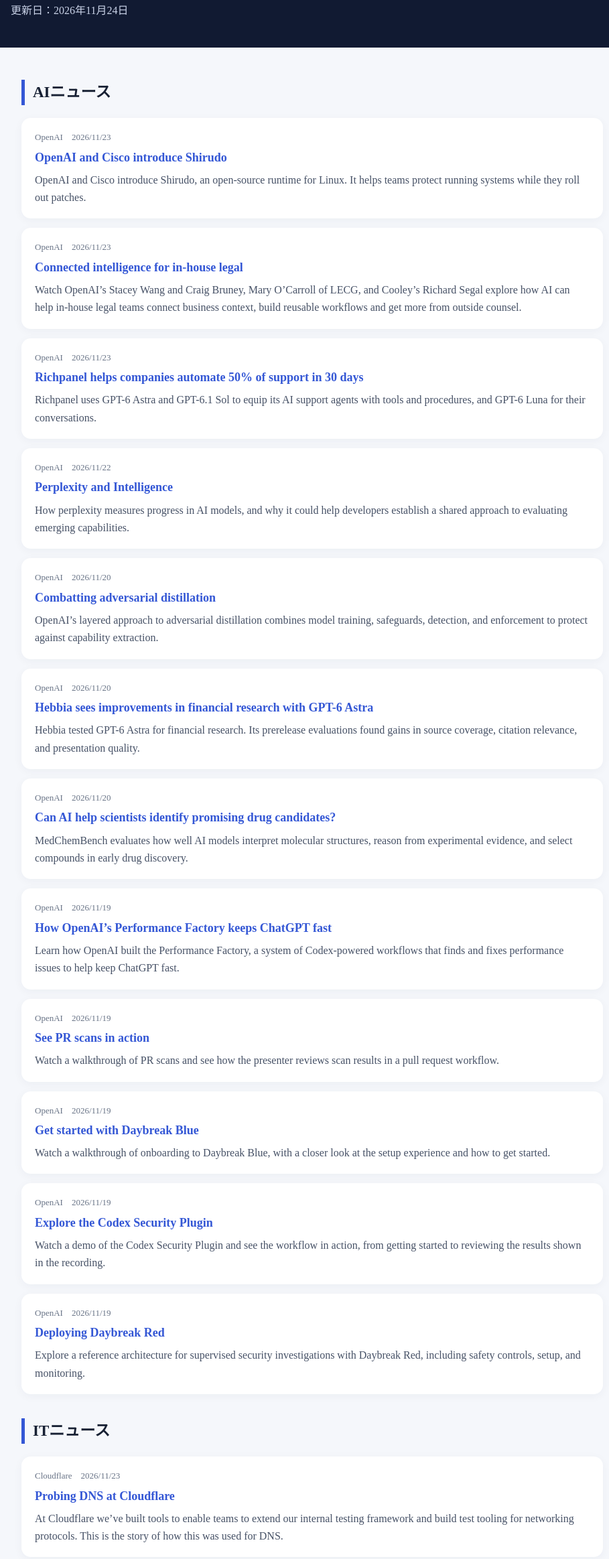
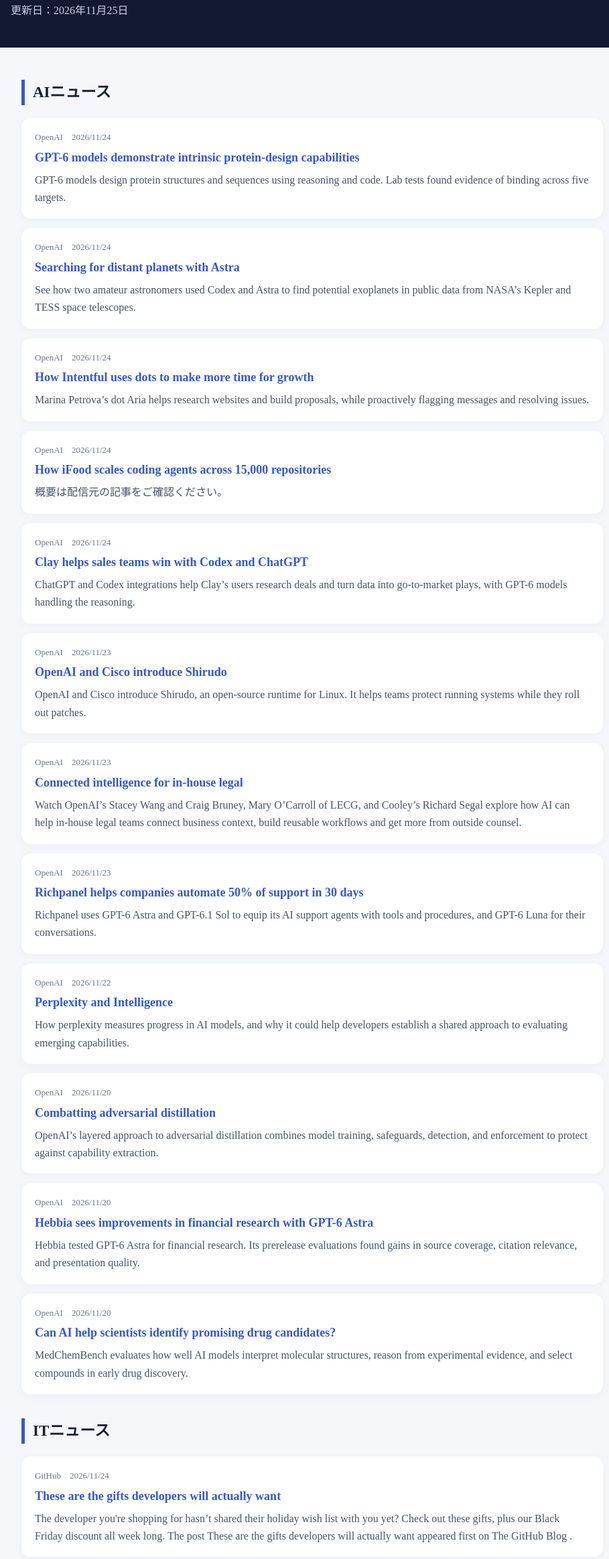
Before and after one commit to 7n76drftjr-design/daily-tech-news, a plain HTML site: page index.html in a window 1280 px wide. Shown: the part 151-2478 px from the top of the page at 67% size, without its empty margins (174-1083 px from the left). Drawn offline with Linux system fonts and the light colour scheme.

Commit message:
Update daily tech news

```diff
--- a/index.html
+++ b/index.html
@@ -13,8 +13,33 @@ main{padding:24px 16px 60px}section{margin:24px 0 36px}h2{font-size:23px;border-
 .item p{color:#465166;margin:8px 0 0}.meta,.empty,footer{color:var(--muted);font-size:13px}
 footer{text-align:center;padding:24px}
 </style></head><body>
-<header><div class="wrap"><h1>Daily Tech News</h1><p>AIとITの動きを、毎日わかりやすく。</p><p>更新日：2026年11月24日</p></div></header>
+<header><div class="wrap"><h1>Daily Tech News</h1><p>AIとITの動きを、毎日わかりやすく。</p><p>更新日：2026年11月25日</p></div></header>
 <main class="wrap"><section><h2>AIニュース</h2><div class="items">
+            <article class="item">
+              <div class="meta">OpenAI　2026/11/24</div>
+              <h3><a href="https://openai.com/index/gpt-6-models-demonstrate-intrinsic-protein-design-capabilities" target="_blank" rel="noopener">GPT-6 models demonstrate intrinsic protein-design capabilities</a></h3>
+              <p>GPT-6 models design protein structures and sequences using reasoning and code. Lab tests found evidence of binding across five targets.</p>
+            </article>
+            <article class="item">
+              <div class="meta">OpenAI　2026/11/24</div>
+              <h3><a href="https://openai.com/index/searching-for-distant-planets-with-astra" target="_blank" rel="noopener">Searching for distant planets with Astra</a></h3>
+              <p>See how two amateur astronomers used Codex and Astra to find potential exoplanets in public data from NASA’s Kepler and TESS space telescopes.</p>
+            </article>
+            <article class="item">
+              <div class="meta">OpenAI　2026/11/24</div>
+              <h3><a href="https://openai.com/business/customer-stories/intentful-dots" target="_blank" rel="noopener">How Intentful uses dots to make more time for growth</a></h3>
+              <p>Marina Petrova’s dot Aria helps research websites and build proposals, while proactively flagging messages and resolving issues.</p>
+            </article>
+            <article class="item">
+              <div class="meta">OpenAI　2026/11/24</div>
+              <h3><a href="https://openai.com/business/customer-stories/ifood" target="_blank" rel="noopener">How iFood scales coding agents across 15,000 repositories</a></h3>
+              <p>概要は配信元の記事をご確認ください。</p>
+            </article>
+            <article class="item">
+              <div class="meta">OpenAI　2026/11/24</div>
+              <h3><a href="https://openai.com/business/customer-stories/clay-plugins-openai" target="_blank" rel="noopener">Clay helps sales teams win with Codex and ChatGPT</a></h3>
+              <p>ChatGPT and Codex integrations help Clay’s users research deals and turn data into go-to-market plays, with GPT-6 models handling the reasoning.</p>
+            </article>
             <article class="item">
               <div class="meta">OpenAI　2026/11/23</div>
               <h3><a href="https://openai.com/index/introducing-shirudo" target="_blank" rel="noopener">OpenAI and Cisco introduce Shirudo</a></h3>
@@ -49,32 +74,12 @@ footer{text-align:center;padding:24px}
               <div class="meta">OpenAI　2026/11/20</div>
               <h3><a href="https://openai.com/index/introducing-medchembench" target="_blank" rel="noopener">Can AI help scientists identify promising drug candidates?</a></h3>
               <p>MedChemBench evaluates how well AI models interpret molecular structures, reason from experimental evidence, and select compounds in early drug discovery.</p>
+            </article></div></section><section><h2>ITニュース</h2><div class="items">
+            <article class="item">
+              <div class="meta">GitHub　2026/11/24</div>
+              <h3><a href="https://github.blog/news-insights/company-news/these-are-the-gifts-developers-will-actually-want/" target="_blank" rel="noopener">These are the gifts developers will actually want</a></h3>
+              <p>The developer you&#x27;re shopping for hasn’t shared their holiday wish list with you yet? Check out these gifts, plus our Black Friday discount all week long. The post These are the gifts developers will actually want appeared first on The GitHub Blog .</p>
             </article>
-            <article class="item">
-              <div class="meta">OpenAI　2026/11/19</div>
-              <h3><a href="https://openai.com/index/how-openai-performance-factory-keeps-chatgpt-fast" target="_blank" rel="noopener">How OpenAI’s Performance Factory keeps ChatGPT fast</a></h3>
-              <p>Learn how OpenAI built the Performance Factory, a system of Codex-powered workflows that finds and fixes performance issues to help keep ChatGPT fast.</p>
-            </article>
-            <article class="item">
-              <div class="meta">OpenAI　2026/11/19</div>
-              <h3><a href="https://openai.com/business/learn/pr-scans-demo" target="_blank" rel="noopener">See PR scans in action</a></h3>
-              <p>Watch a walkthrough of PR scans and see how the presenter reviews scan results in a pull request workflow.</p>
-            </article>
-            <article class="item">
-              <div class="meta">OpenAI　2026/11/19</div>
-              <h3><a href="https://openai.com/business/learn/daybreak-blue-onboarding-demo" target="_blank" rel="noopener">Get started with Daybreak Blue</a></h3>
-              <p>Watch a walkthrough of onboarding to Daybreak Blue, with a closer look at the setup experience and how to get started.</p>
-            </article>
-            <article class="item">
-              <div class="meta">OpenAI　2026/11/19</div>
-              <h3><a href="https://openai.com/business/learn/codex-security-plugin-demo" target="_blank" rel="noopener">Explore the Codex Security Plugin</a></h3>
-              <p>Watch a demo of the Codex Security Plugin and see the workflow in action, from getting started to reviewing the results shown in the recording.</p>
-            </article>
-            <article class="item">
-              <div class="meta">OpenAI　2026/11/19</div>
-              <h3><a href="https://openai.com/business/learn/deploying-daybreak-red" target="_blank" rel="noopener">Deploying Daybreak Red</a></h3>
-              <p>Explore a reference architecture for supervised security investigations with Daybreak Red, including safety controls, setup, and monitoring.</p>
-            </article></div></section><section><h2>ITニュース</h2><div class="items">
             <article class="item">
               <div class="meta">Cloudflare　2026/11/23</div>
               <h3><a href="https://blog.cloudflare.com/probing-dns-at-cloudflare/" target="_blank" rel="noopener">Probing DNS at Cloudflare</a></h3>
@@ -129,11 +134,6 @@ footer{text-align:center;padding:24px}
               <div class="meta">GitHub　2026/11/17</div>
               <h3><a href="https://github.blog/open-source/maintainers/maintainers-dont-need-more-ai-bug-reports-they-need-fixes/" target="_blank" rel="noopener">Maintainers don’t need more AI bug reports. They need fixes.</a></h3>
               <p>In the Codename MDASH pilot, GitHub and Microsoft turned thousands of raw AI findings into 99 checked, private reports with suggested fixes for six widely used open source projects. Maintainers have already fixed more than half. The post Maintainers don’t need</p>
-            </article>
-            <article class="item">
-              <div class="meta">GitHub　2026/11/17</div>
-              <h3><a href="https://github.blog/engineering/engineering-principles/building-the-agent-host-protocol-for-sessions-that-continue-across-devices/" target="_blank" rel="noopener">Building the Agent Host Protocol for sessions that continue across devices</a></h3>
-              <p>Discover how we built the open Agent Host Protocol to keep your agent sessions accessible across editors, apps, phones, and the cloud. The post Building the Agent Host Protocol for sessions that continue across devices appeared first on The GitHub Blog .</p>
             </article></div></section></main>
 <footer>Sources:各ニュース配信元 / 自動収集したRSSを掲載しています。</footer>
 </body></html>
```
